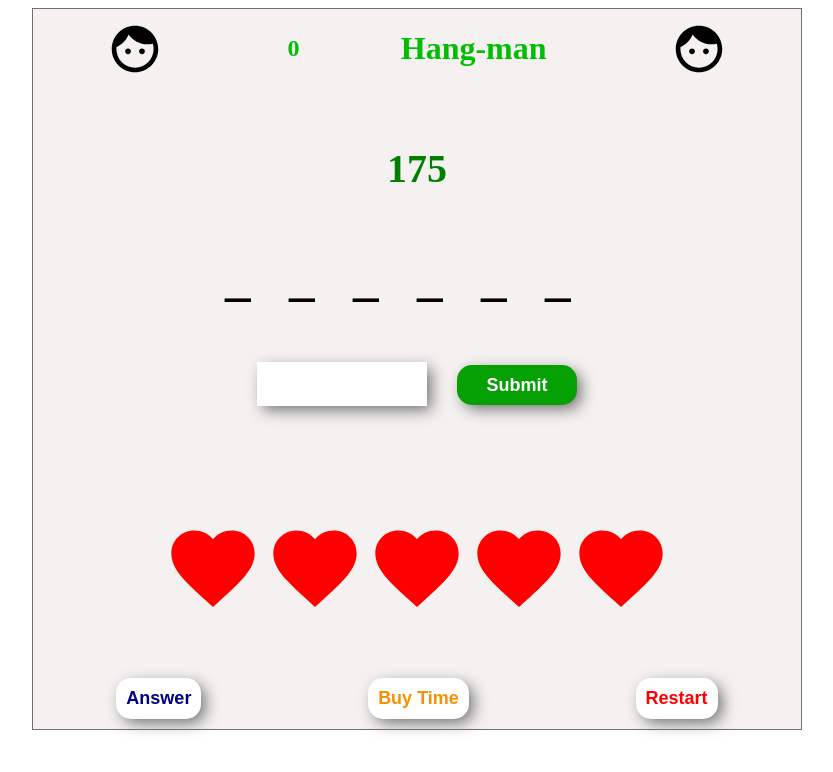
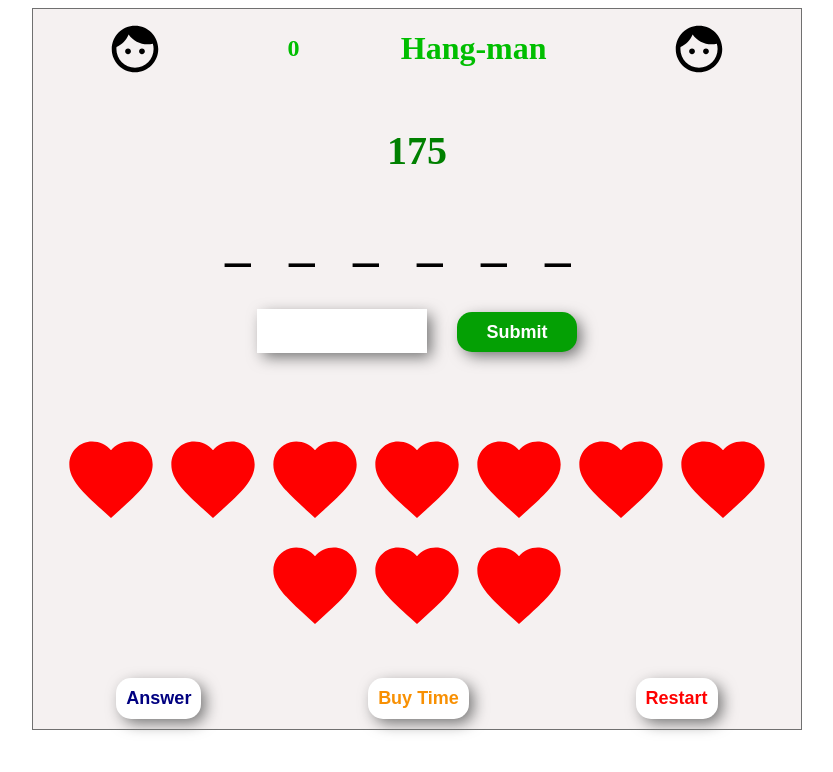
Before and after one commit to jcsmileyjr/hangman2, an Angular app: page / in a window 1280 px wide. Shown: the top 772 px of the page, without its empty margins (223-1056 px from the left). Built offline with nearby package versions, Linux system fonts and the light colour scheme.

Commit message:
Refactor to double the lives

```diff
--- a/src/app/app.component.ts
+++ b/src/app/app.component.ts
@@ -13,7 +13,7 @@
   currentProblem: string; // IMPORTANT: Currently 11 length max or update design responsiveness
   currentGuessedLetters: string[] = [];
   displayArray: string[] = [];
-  gameLives: number[] = [1,2,3,4,5];
+  gameLives: number[] = [1,2,3,4,5,6,7,8,9,10];
   gameOver: boolean = false;
   answerPhrasePopup: boolean = false;
   scoreAnimation: boolean = false;
```
